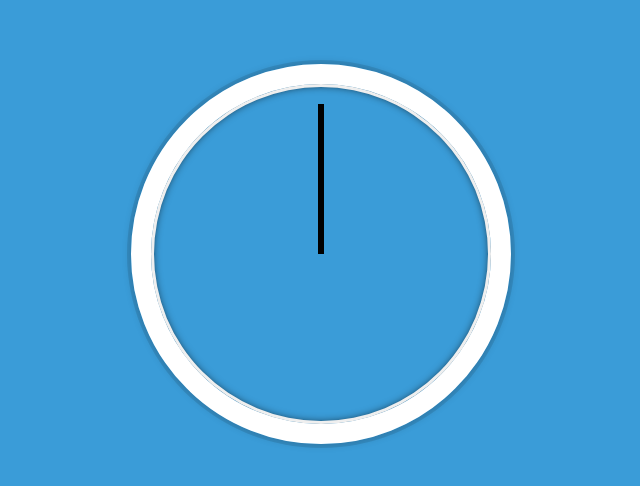
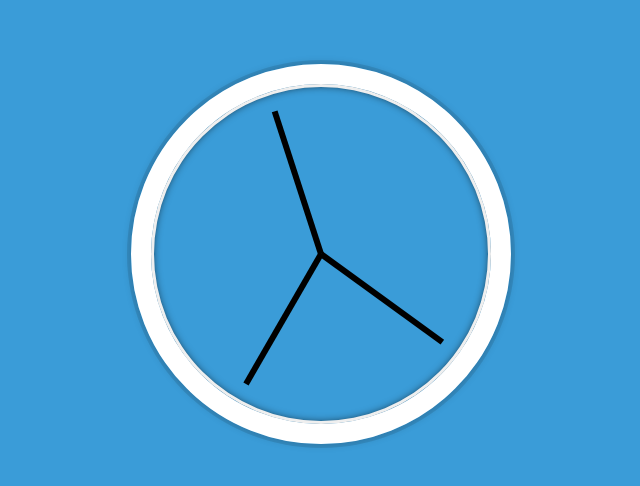
Before and after one commit to vinh512/js-clock, a plain HTML site: page index.html in a window 1280 px wide. Shown: the part 146-632 px from the top of the page, without its empty margins (319-959 px from the left). Drawn offline with Linux system fonts and the light colour scheme.

Commit message:
added clock-hand functionality

```diff
--- a/index.html
+++ b/index.html
@@ -69,6 +69,28 @@
   </style>
 
   <script>
+    const secondHand = document.querySelector('.second-hand');
+    const minuteHand = document.querySelector('.min-hand');
+    const hourHand = document.querySelector('.hour-hand');
+
+    function setDate() {
+      const now = new Date();
+
+      const seconds = now.getSeconds();
+      const secondsDegrees = ((seconds / 60) * 360) + 90; // converts seconds into degrees
+      secondHand.style.transform = `rotate(${secondsDegrees}deg)`;
+
+      const minutes = now.getMinutes();
+      const minutesDegrees = ((minutes / 60) * 360) + 90; // converts minutes into degrees
+      minuteHand.style.transform = `rotate(${minutesDegrees}deg)`;
+
+      const hour = now.getHours();
+      const hourDegrees = ((hour / 12) * 360) + 90; // converts minutes into degrees
+      hourHand.style.transform = `rotate(${hourDegrees}deg)`;
+    }
+
+    setInterval(setDate, 1000);
+
   </script>
 </body>
 </html>
```
